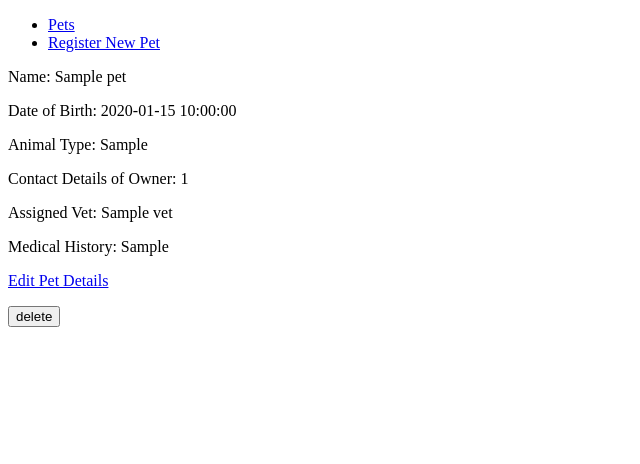
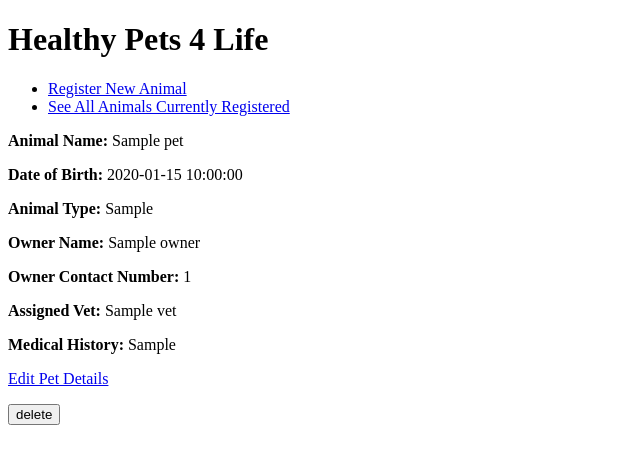
Before and after one commit to fraserjubb/project_1_veterinary_practice, a Flask app: page /pets/1 in a window 1280 px wide. Shown: the top 464 px of the page, without its empty margins (0-640 px from the left). Run offline with Flask 2, Linux system fonts and the light colour scheme; a database or web service that is not in the repository returns one stand-in record (values such as "Sample title"); some libraries are stand-ins or nearby versions.

Commit message:
Made things a bit more clear on webpage.

```diff
--- a/templates/base.html
+++ b/templates/base.html
@@ -12,11 +12,14 @@
 </head>
 <body>
 <main class="flex flex--row">
+  <h1>Healthy Pets 4 Life</h1>
   <nav>
     <ul>
       <li>
-        <a href="/pets">Pets</a>
-        <li><a href="{{ url_for('pets.new_pet') }}">Register New Pet</a></li>
+        <a href="{{ url_for('pets.new_pet') }}">Register New Animal</a>
+      </li>
+      <li>
+        <a href="/pets">See All Animals Currently Registered</a>
       </li>
     </ul>
   </nav>
--- a/templates/pets/index.html
+++ b/templates/pets/index.html
@@ -1,7 +1,8 @@
 {% extends 'base.html' %}
 
 {% block content %}
-<h1>List of Current Pets</h1>
+<h2>All Currently Registered Animals</h2>
+<h4>(Click individuals for more details)</h4>
 
 <ul>
     {% for pet in pets  %}
--- a/templates/pets/show.html
+++ b/templates/pets/show.html
@@ -2,12 +2,13 @@
 {% block content %}
 
 <div>
-    <p>Name: {{pet.name}}</p>
-    <p>Date of Birth: {{pet.date_of_birth}}</p>
-    <p>Animal Type: {{pet.type_of_animal}}</p>
-    <p>Contact Details of Owner: {{pet.owner.contact_number}}</p>
-    <p>Assigned Vet: {{pet.vet.name}}</p>
-    <p>Medical History: {{pet.medical_history}}</p>
+    <p> <b> Animal Name: </b>{{pet.name}}</p>
+    <p> <b> Date of Birth: </b> {{pet.date_of_birth}}</p>
+    <p> <b> Animal Type: </b> {{pet.type_of_animal}}</p>
+    <p> <b> Owner Name: </b> {{pet.owner.name}}</p>
+    <p> <b> Owner Contact Number: </b> {{pet.owner.contact_number}}</p>
+    <p> <b> Assigned Vet: </b> {{pet.vet.name}}</p>
+    <p> <b> Medical History: </b> {{pet.medical_history}}</p>
     <p><a href="/pets/{{pet.id}}/edit">Edit Pet Details</a></p>
 </div>
 
```
